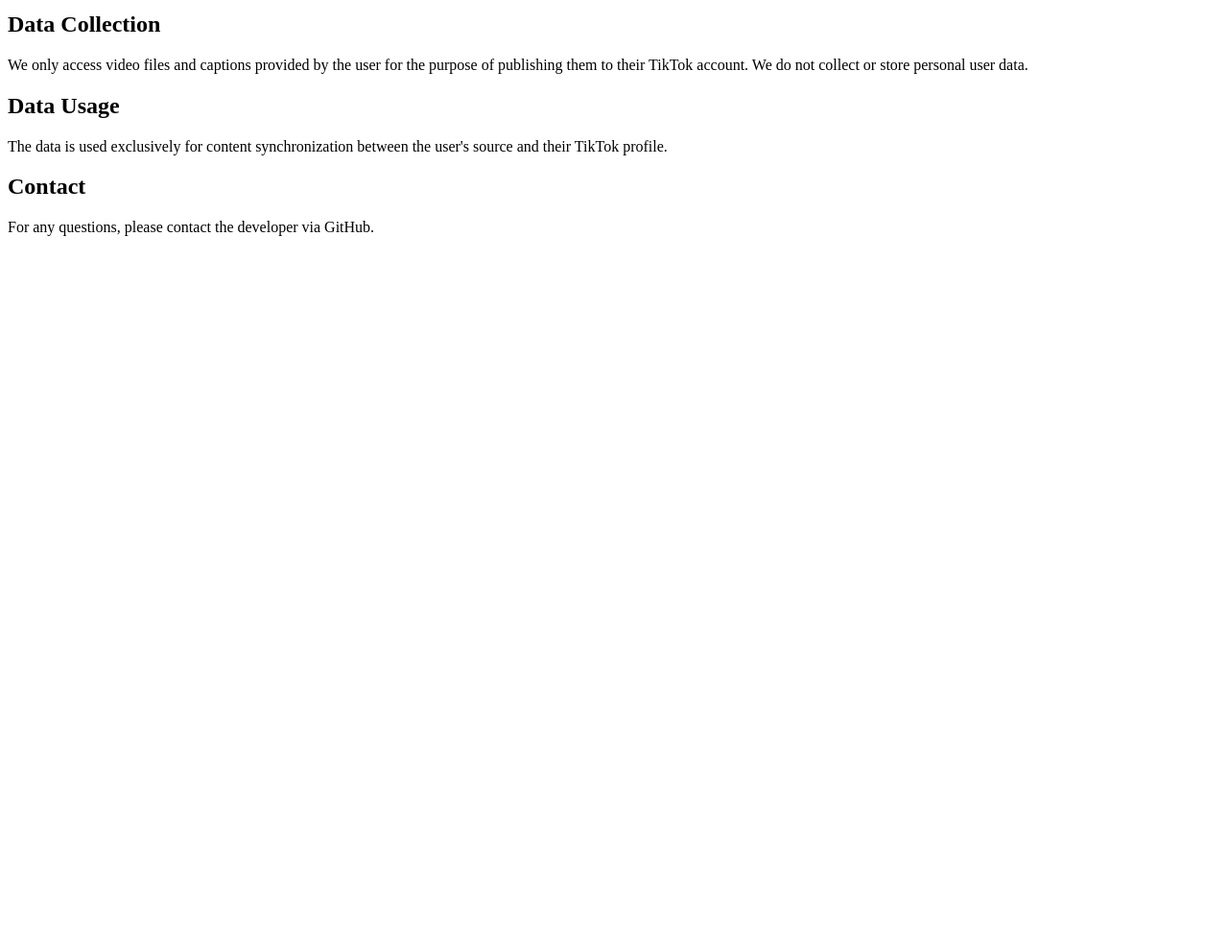
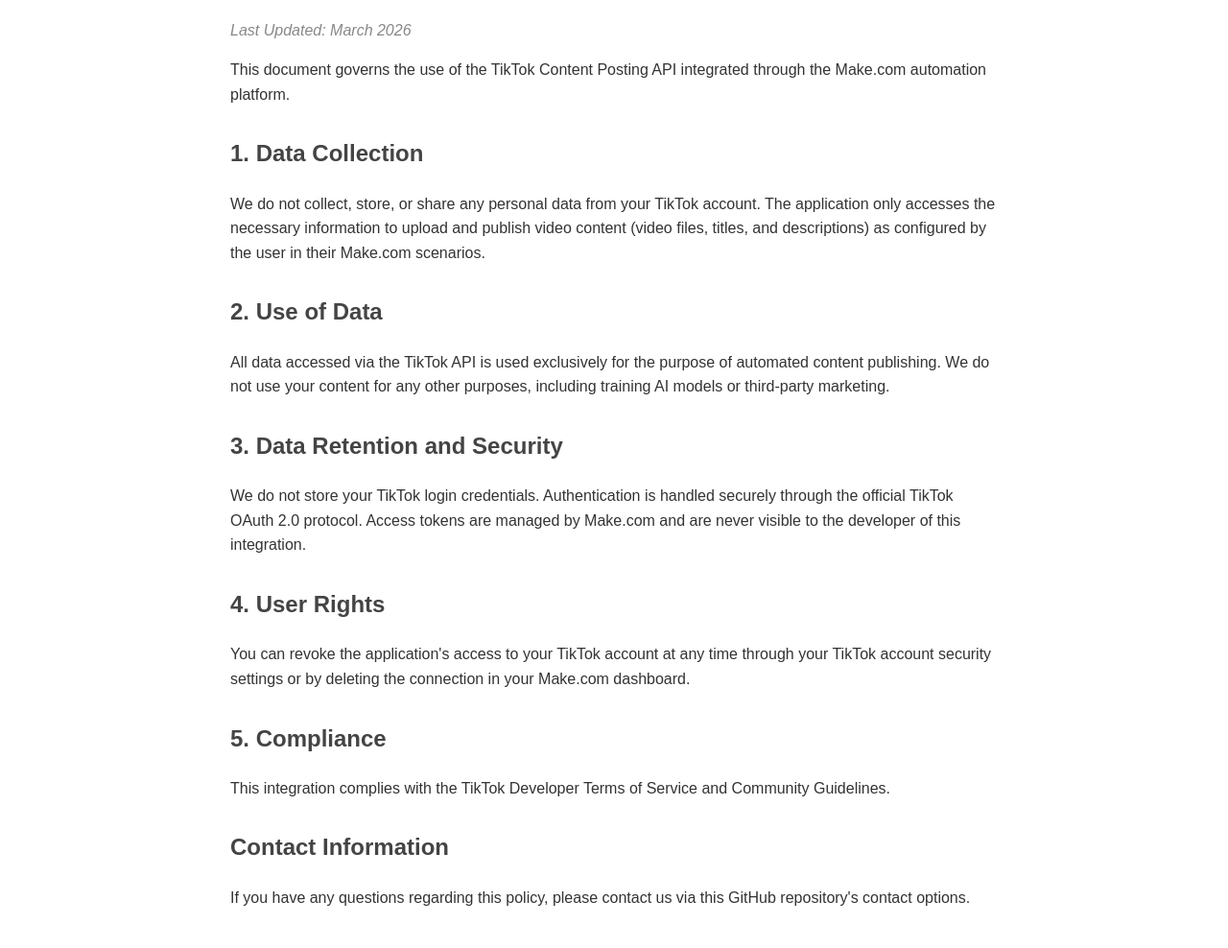
Before and after one commit to toomaryankz-arch/tiktok-policy, a plain HTML site: page index.html in a window 1280 px wide. Shown: the part 106-1094 px from the top of the page at 96% size. Before the commit the page ends 800 px from the top, so only its background shows below. Drawn offline with Linux system fonts and the light colour scheme.

Commit message:
index.html

```diff
--- a/index.html
+++ b/index.html
@@ -1,17 +1,38 @@
 <!DOCTYPE html>
-<html>
+<html lang="en">
 <head>
     <meta charset="UTF-8">
-    <title>Privacy Policy for TikTok Integration</title>
+    <meta name="viewport" content="width=device-width, initial-scale=1.0">
+    <title>Privacy Policy & Terms of Service - TikTok Integration</title>
+    <style>
+        body { font-family: sans-serif; line-height: 1.6; max-width: 800px; margin: 40px auto; padding: 0 20px; color: #333; }
+        h1 { color: #000; border-bottom: 2px solid #eee; padding-bottom: 10px; }
+        h2 { margin-top: 30px; color: #444; }
+        .date { color: #888; font-style: italic; }
+    </style>
 </head>
 <body>
     <h1>Privacy Policy & Terms of Service</h1>
-    <p>This application uses the TikTok Content Posting API to automate video uploads via the Make.com platform.</p>
-    <h2>Data Collection</h2>
-    <p>We only access video files and captions provided by the user for the purpose of publishing them to their TikTok account. We do not collect or store personal user data.</p>
-    <h2>Data Usage</h2>
-    <p>The data is used exclusively for content synchronization between the user's source and their TikTok profile.</p>
-    <h2>Contact</h2>
-    <p>For any questions, please contact the developer via GitHub.</p>
+    <p class="date">Last Updated: March 2026</p>
+
+    <p>This document governs the use of the TikTok Content Posting API integrated through the Make.com automation platform.</p>
+
+    <h2>1. Data Collection</h2>
+    <p>We do not collect, store, or share any personal data from your TikTok account. The application only accesses the necessary information to upload and publish video content (video files, titles, and descriptions) as configured by the user in their Make.com scenarios.</p>
+
+    <h2>2. Use of Data</h2>
+    <p>All data accessed via the TikTok API is used exclusively for the purpose of automated content publishing. We do not use your content for any other purposes, including training AI models or third-party marketing.</p>
+
+    <h2>3. Data Retention and Security</h2>
+    <p>We do not store your TikTok login credentials. Authentication is handled securely through the official TikTok OAuth 2.0 protocol. Access tokens are managed by Make.com and are never visible to the developer of this integration.</p>
+
+    <h2>4. User Rights</h2>
+    <p>You can revoke the application's access to your TikTok account at any time through your TikTok account security settings or by deleting the connection in your Make.com dashboard.</p>
+
+    <h2>5. Compliance</h2>
+    <p>This integration complies with the TikTok Developer Terms of Service and Community Guidelines.</p>
+
+    <h2>Contact Information</h2>
+    <p>If you have any questions regarding this policy, please contact us via this GitHub repository's contact options.</p>
 </body>
 </html>
```
